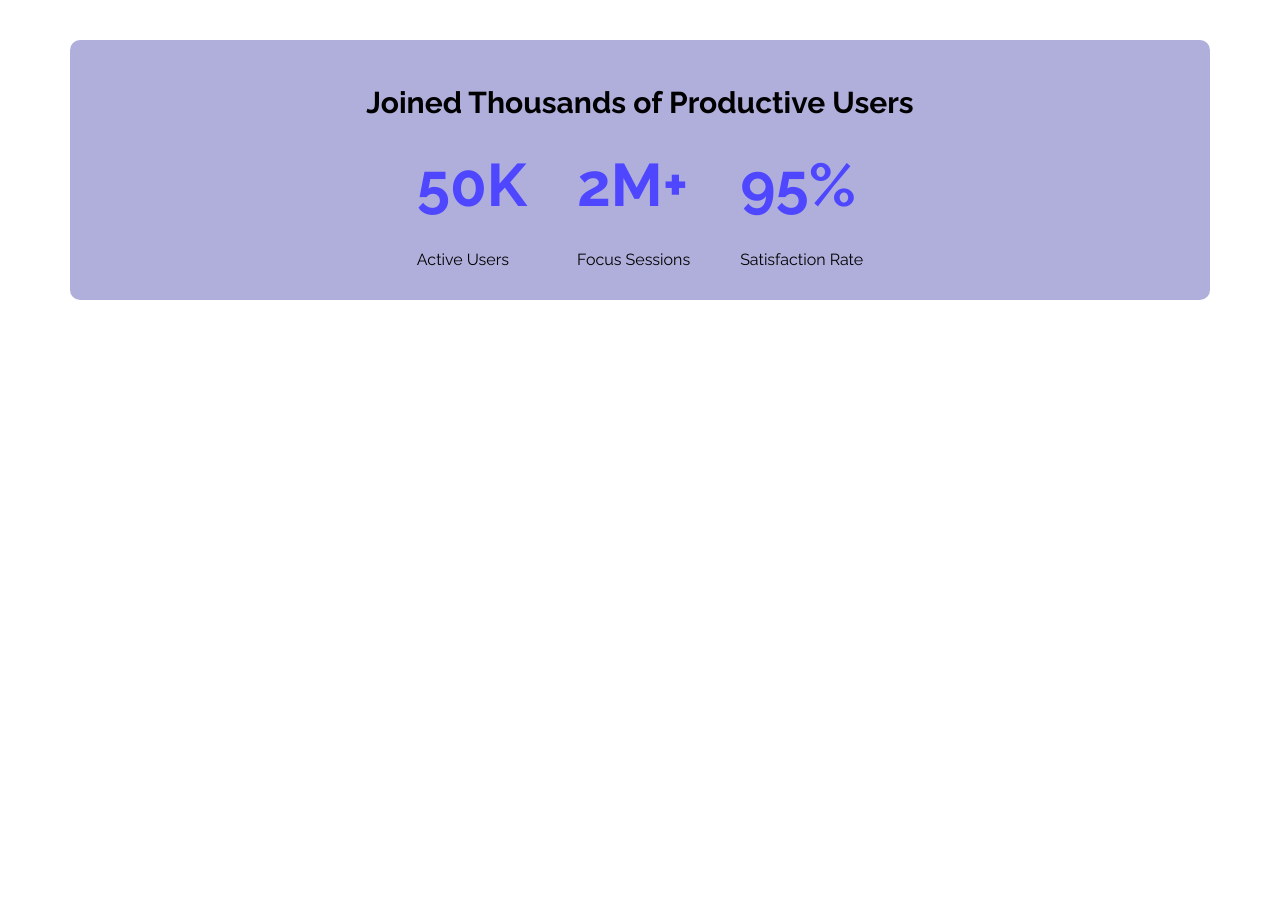
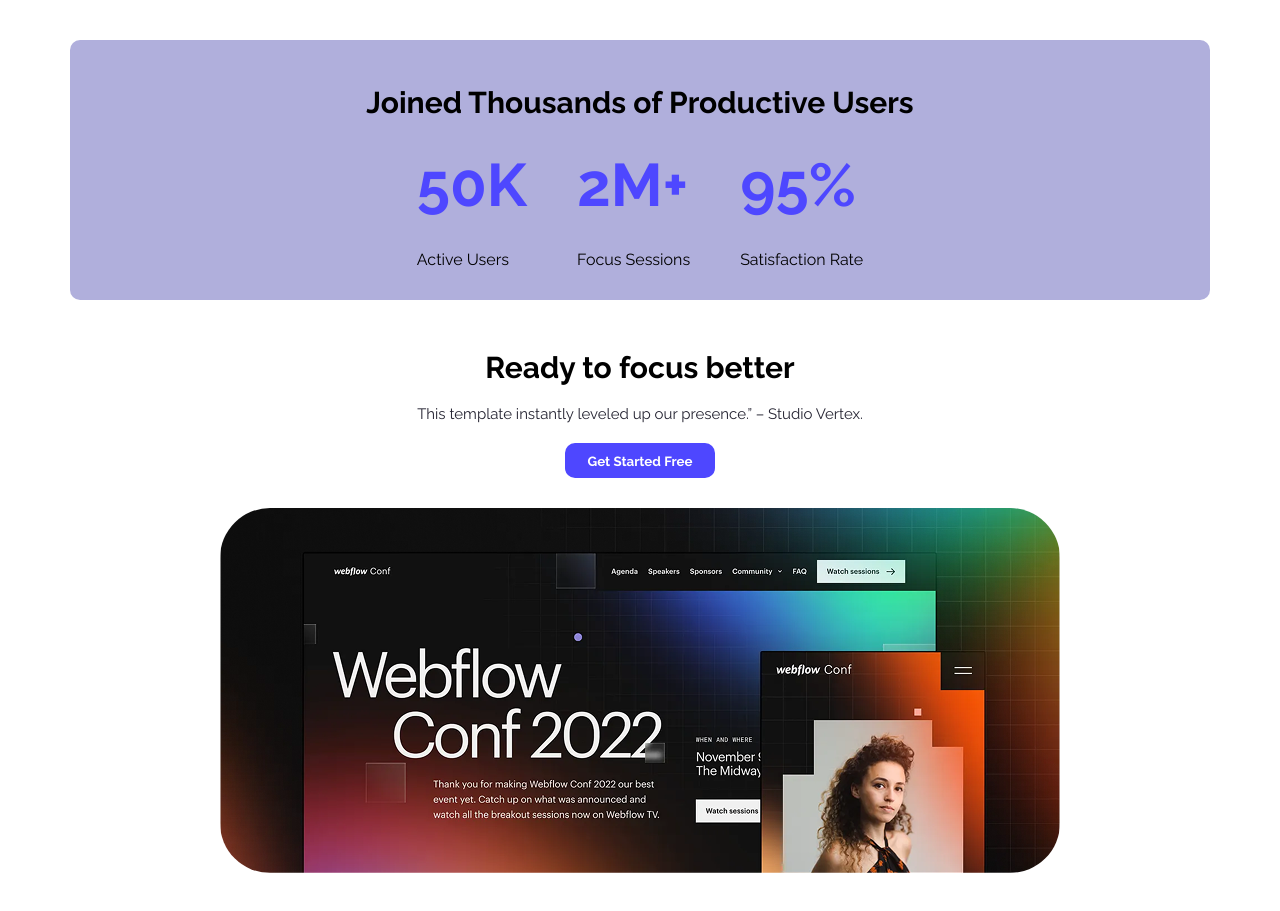
Before and after one commit to AshiqurRahmanAshik/Web-Flow-01-By-Ashik, a plain HTML site: page index.html in a window 1280 px wide. Shown: the part 1054-1965 px from the top of the page. Before the commit the page ends 1354 px from the top, so only its background shows below. Drawn offline with Linux system fonts and the light colour scheme.

Commit message:
Add Ready to Focus Better Section

```diff
--- a/index.html
+++ b/index.html
@@ -70,7 +70,23 @@
         </div>
       </div>
     </section>
+    <section class="focus">
+      <div class="focus_about">
+        <h3 class="focus_title">Ready to focus better</h3>
+        <p class="action_description">
+          This template instantly leveled up our presence.” – Studio Vertex.
+        </p>
+        <button class="action_button primary_color">Get Started Free</button>
+      </div>
+      <div class="focus_banner">
+        <img
+          src="./assets/wc-big.png"
+          alt="Web Flow Conf 2022"
 
+
+        />
+      </div>
+    </section>
     <!-- Main Section End -->
   </body>
 </html>
--- a/style/style.css
+++ b/style/style.css
@@ -105,4 +105,18 @@ header {
   color: #4e47ff;
   margin: 30px 0;
 }
+
+.focus {
+  width: 1140px;
+  margin: 50px auto;
+  text-align: center;
+}
+.focus_title {
+  font-size: 30px;
+}
+.focus_banner img {
+  border-radius: 50px;
+  margin: 30px 0;
+}
+
 /* Main Section End */
```
